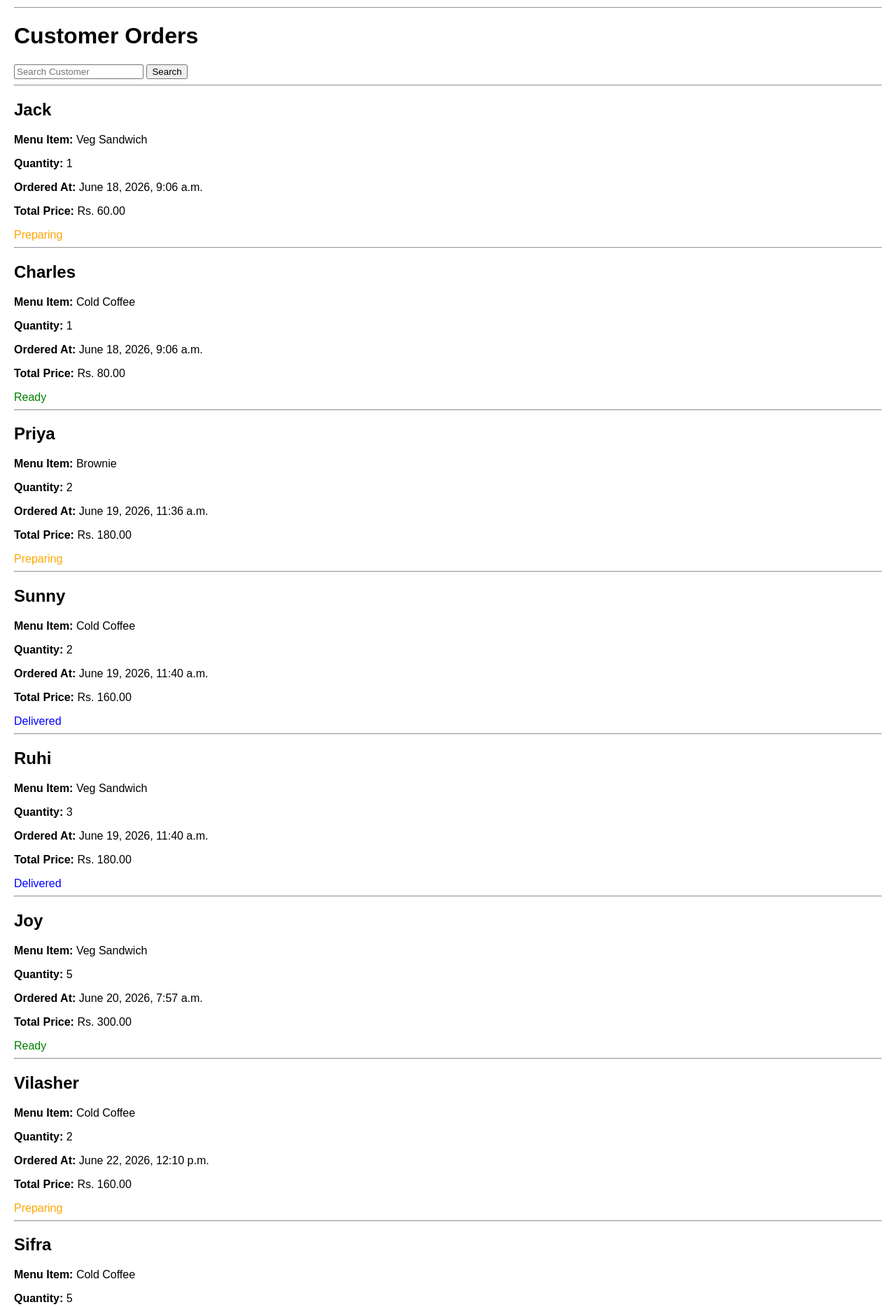
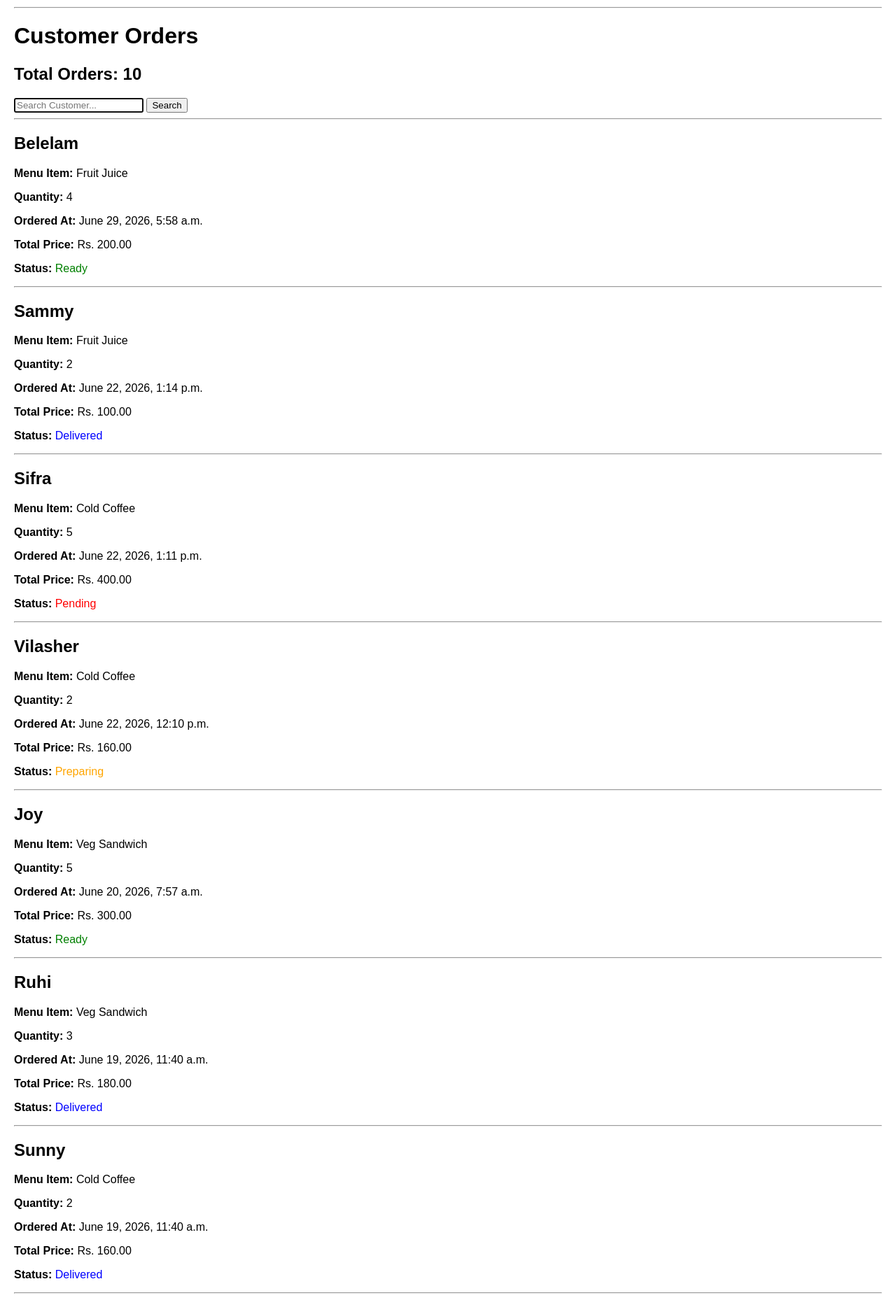
Before and after one commit to Shreeya-k-Ram/CafeFlow-Order-Management, a Django app: page /orders/ in a window 1280 px wide. Shown: the part 60-1928 px from the top of the page at 70% size. Run offline with Django 5.2, Linux system fonts and the light colour scheme; data comes from the database, SQL or seed files in the repository; both versions use the stored data as it was after the commit.

Commit message:
Enhance order search

```diff
--- a/cafe_project/cafe/templates/cafe/order_list.html
+++ b/cafe_project/cafe/templates/cafe/order_list.html
@@ -2,8 +2,9 @@
 {% block content %}
 <h1>Customer Orders</h1>
 
+    <h2>Total Orders: {{ orders|length }}</h2>
     <form method="GET">
-        <input type="text" name="search" placeholder="Search Customer">
+        <input type="text" name="search" placeholder="Search Customer..." value="{{ search_query }}" autofocus>
         <button type="submit">Search</button>
     </form>
 
@@ -16,18 +17,17 @@
             <p><strong>Quantity:</strong> {{ order.quantity }}</p>
             <p><strong>Ordered At:</strong> {{ order.created_at }}</p>
             <p><strong>Total Price:</strong> Rs. {{ order.total_price }}</p>
+            <p><strong>Status:</strong>
                 {% if order.status == "Pending" %}
                     <span style="color:red;">Pending</span>
-
                 {% elif order.status == "Preparing" %}
                     <span style="color:orange;">Preparing</span>
-
                 {% elif order.status == "Ready" %}
                     <span style="color:green;">Ready</span>
-
                 {% else %}
                     <span style="color:blue;">Delivered</span>
                 {% endif %}
+            </p>
 
             <hr>
 
--- a/cafe_project/cafe/views.py
+++ b/cafe_project/cafe/views.py
@@ -14,7 +14,7 @@ def home(request) :
 def menu_list(request):
     menu_items = MenuItem.objects.all()
 
-    search_query = request.GET.get('search')
+    search_query = request.GET.get('search', '')
 
     if search_query:
         menu_items = menu_items.filter(
@@ -35,6 +35,7 @@ def menu_list(request):
         'cafe/menu_list.html',
         {
             'menu_items': menu_items,
+            'search_query': search_query,
             'categories': categories
         }
     )
@@ -63,7 +64,7 @@ def order_list(request) :
     orders = Order.objects.all()
 
     search_query = request.GET.get('search')
-    orders = Order.objects.all()
+    orders = Order.objects.all().order_by('-id')
 
     if search_query:
         orders = orders.filter(customer_name__icontains=search_query)
```
Also changed, not shown: cafe_project/db.sqlite3. Lines whose indentation alone changed are shown as unchanged.
